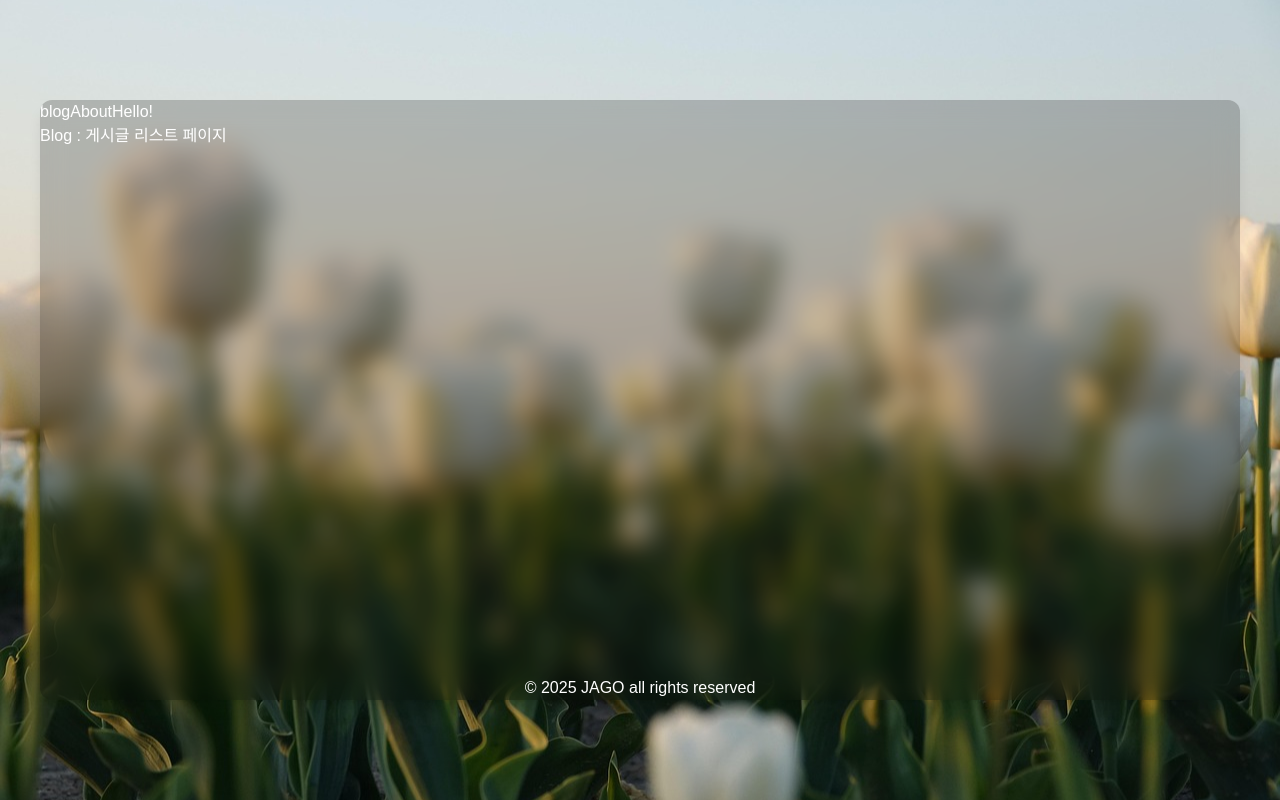
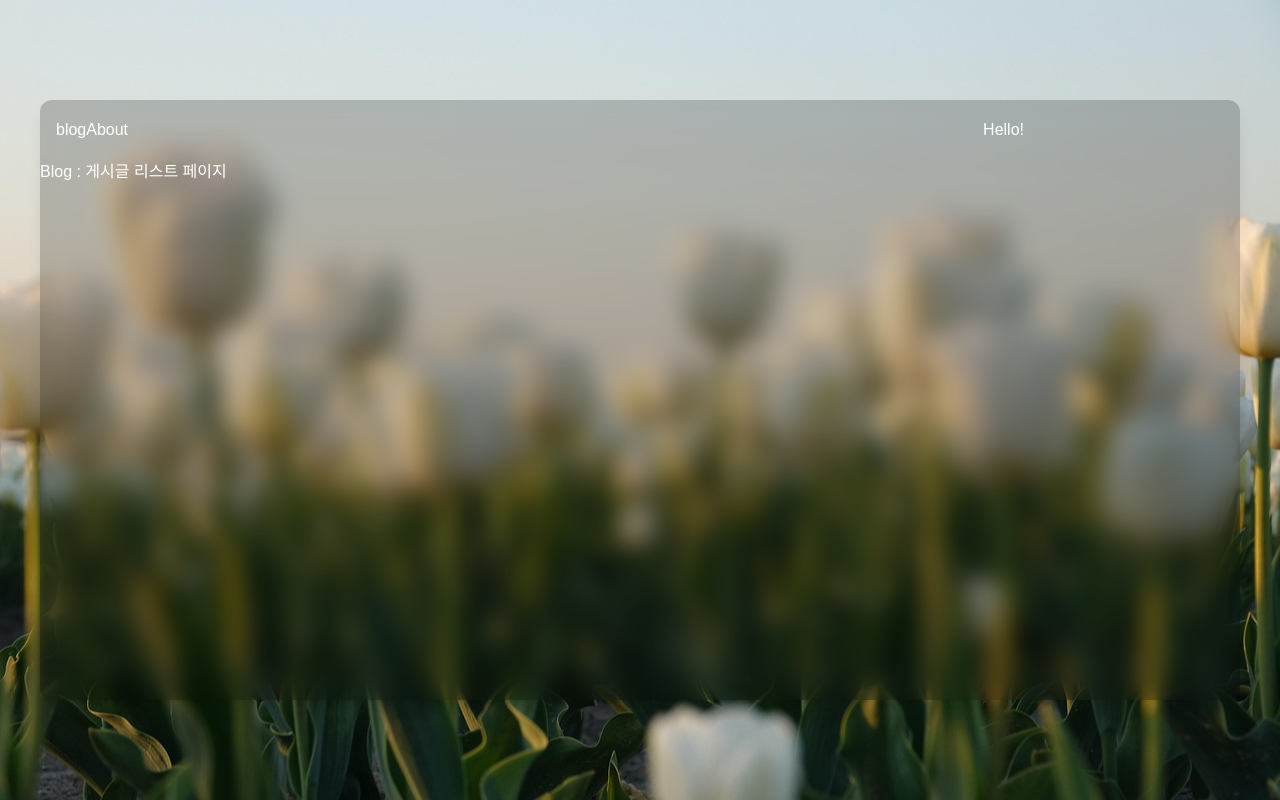
Before and after one commit to JAGORING/JagoLog, a Next.js app: page /blog in a window 1280 px wide. Built offline with nearby package versions, Linux system fonts and the light colour scheme.

Commit message:
[feat] tailwind 적용오류 수정정

```diff
--- a/tailwind.config.ts
+++ b/tailwind.config.ts
@@ -1,16 +1,12 @@
-import type { Config } from "tailwindcss";
+import type { Config } from 'tailwindcss';
 
 const config: Config = {
-  content: [
-    "./src/pages/**/*.{js,ts,jsx,tsx,mdx}",
-    "./src/components/**/*.{js,ts,jsx,tsx,mdx}",
-    "./src/app/**/*.{js,ts,jsx,tsx,mdx}",
-  ],
+  content: ['./src/**/*.{js,ts,jsx,tsx,mdx}'],
   theme: {
     extend: {
       colors: {
-        background: "var(--background)",
-        foreground: "var(--foreground)",
+        background: 'var(--background)',
+        foreground: 'var(--foreground)',
       },
     },
   },
```
